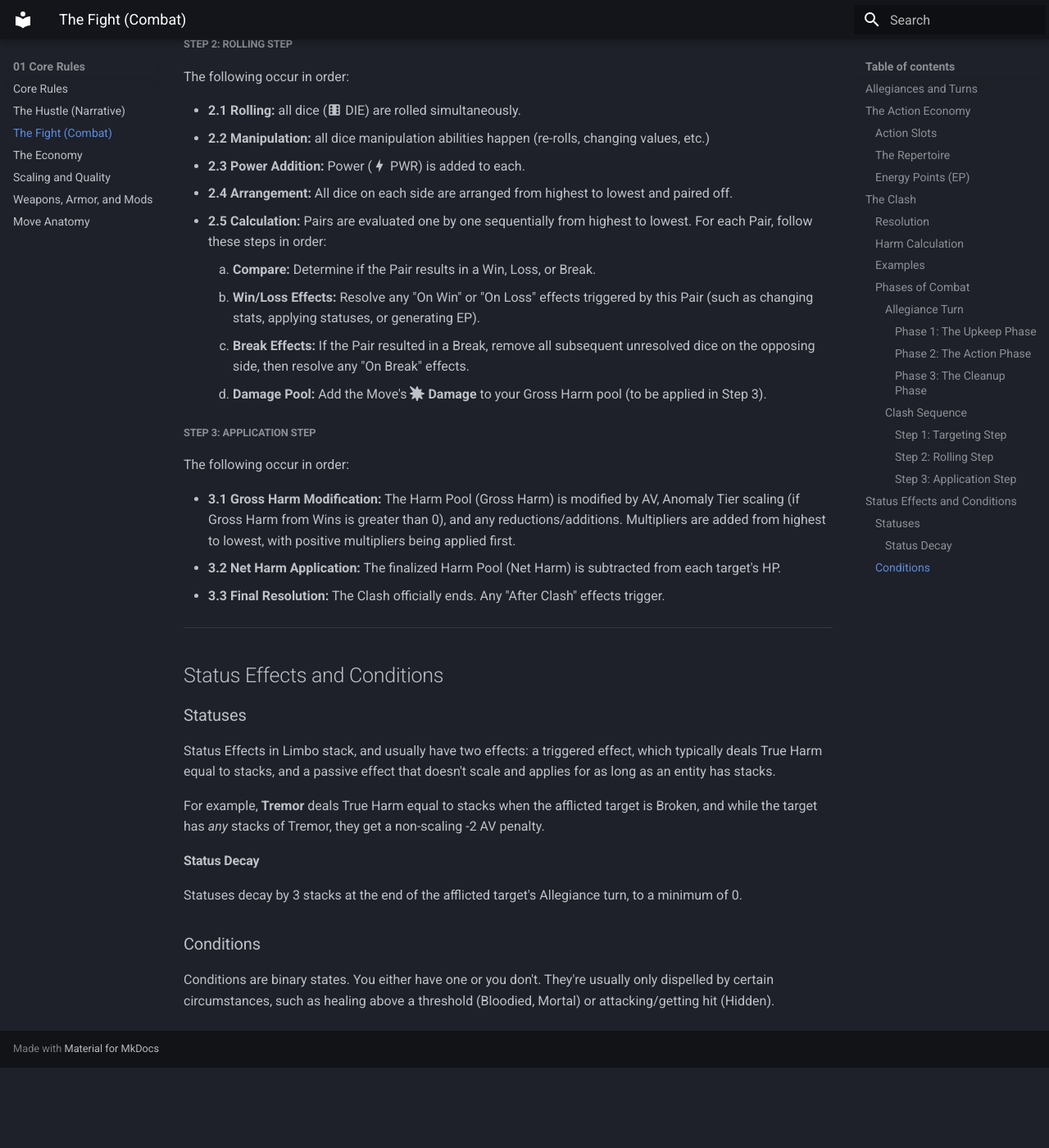
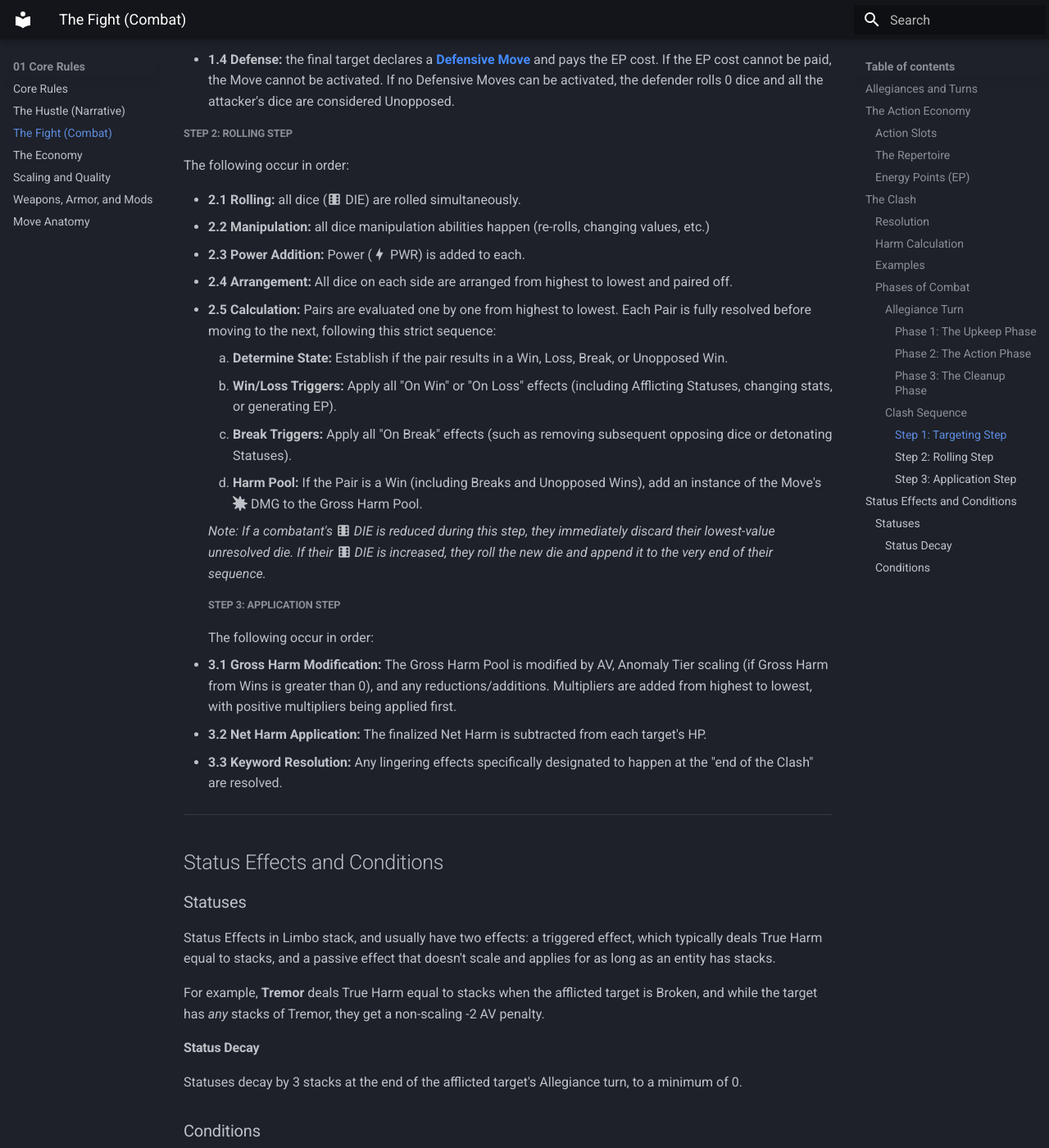
Before and after one commit to Bonfou/LimboRPG, an MkDocs documentation site: the page built from docs/01_Core_Rules/01.2_The_Fight.md, in a window 1280 px wide and 1400 px high, scrolled down 4696 px. Shown: the whole window at 82% size. Built offline with MkDocs 1.6.1 and Material for MkDocs 9.7.7, drawn with Linux system fonts in a browser that asks for light colours; before the commit the page ends 5998 px from its top, so only the background shows below that; some of the changed text lies outside the part shown.

Commit message:
Add fast sorting, alter win/loss/break triggers

```diff
--- a/docs/01_Core_Rules/01.2_The_Fight.md
+++ b/docs/01_Core_Rules/01.2_The_Fight.md
@@ -12,7 +12,7 @@
 ## The Action Economy
 While the Allegiance shares a "Turn," individuals are limited by their **Action Slots**.
 ### Action Slots
-Everyone has two **Action Slots**.
+Everyone has two **Action Slots**
 
 - **Spending Slots:** You may declare one <span class="text-offensive">**Offensive Move**</span> or Action per Slot.
 - **Defense is Free:** Using a <span class="text-defensive">**Defensive Move**</span> is reactive and does **not** cost an Action Slot.
@@ -38,21 +38,25 @@
     * *Note: Armor is passive and does not count as a Move. You must select a Defensive Move from your Weapon, Class, or Subclass in order to defend.*
 3.  **Roll:** Both parties roll six-sided dice (d6) equal to their Move's :material-dice-6: **Dice** stat, and add their Move's :material-lightning-bolt: **Power** stat to **each** die rolled.
 4.  **Sort:** Arrange all dice on each side from highest to lowest to form **Pairs**.
+
+??? tip "Table Tip: Fast Sorting"
+    When playing physically, you do not need to arrange your dice in a perfect line to resolve a Clash. Keep your rolled dice in a loose pool. Look for your highest physical die face, add your PWR, and call out the total. Your opponent does the same. Compare the two numbers, physically discard that die from your pool, and repeat for the next highest die.
+
 ### Resolution
 Compare the dice Pairwise—highest with highest, 2nd highest with 2nd highest, and so on.
 
-- **Win:** If your die is **higher** than the opponent's die, you **Win** the Pair.
+- **Win:** If your die is **higher than or equal to** the opponent's die, you **Win** the Pair.
+    - **Effect:** Add an instance of the Move's :fontawesome-solid-burst: **Damage** to your Gross Harm pool.
 - **Loss:** If your die is **lower** than the opponent's die, you suffer a **Loss**.
-- **Tie:** If both dice are equal, the character with the higher Anomaly Tier wins. If the characters' Anomaly Tiers are equal, the attacker wins.
+    - **Effect:** You deal no damage. You likely suffer **Harm** from the opponent's Win.
 - **Unopposed:** If a die has no counterpart on the opponent's side (one pool is larger than the other), it is an automatic **Win**.
-- **Break:** If a die’s modified value is **twice** that of the opponent's die (e.g., 8 vs 4), it is a **Break**. A Break counts as a standard Win, but **all subsequent unresolved dice** on the opponent's side are removed from the Clash immediately.
-
-*Dynamic Dice Pools:* If an effect applied during the Clash increases a combatant's :material-dice-6: DIE, they roll the new die and place it at the very end of their sequence. If an effect reduces a combatant's :material-dice-6: DIE, they immediately discard their lowest-value unresolved die.
-
+    - **Effect:** Add an instance of the Move's :fontawesome-solid-burst: **Damage** to your Gross Harm pool.
+- **Break:** If a die’s modified value is **twice** that of the opponent's die (e.g., 8 vs 4), it is a **Break**.
+    - **Effect:** **All subsequent dice** on the opponent's side are removed from the Clash immediately. The Break itself counts as a standard Win.
 ### Harm Calculation
 HP loss is referred to as **Harm**. It is calculated after all dice in a Clash are resolved.
 
-1.  **Sum Damage:** Sum all :fontawesome-solid-burst: **Damage** added to your Gross Harm pool from Wins (Opposed and Unopposed).
+1.  **Sum Damage:** Sum all :fontawesome-solid-burst: **Damage** from Wins (Opposed and Unopposed).
 2.  **Apply Scaling:** Determine the **Tier Disparity** between the Attacker (Weapon/Anomaly Tier) and the Target (Armor Tier). Add or subtract the **Bonus/Penalty Damage** from the Scaling Table to your sum. This is your **Gross Harm**.
     - *Note: If you score 0 Wins, you deal 0 Harm. Scaling bonuses never apply to a failed Clash.*
 3.  **Subtract AV:** Subtract the target's total **Armor Value (AV)** (Base AV + Armor Quality) from the Gross Harm.
@@ -80,7 +84,7 @@
 
 ???+ abstract "Example 2: Breaks and Tier Disparity"
     - **Amon (Tier IV Weapon / Armor)** attacks with a Heavy Weapon: **2** :material-dice-6: / **4** :material-lightning-bolt: / **8** :fontawesome-solid-burst:
-    - **Thug (Tier II Weapon / Armor)** attacks with a Swarm Class Move: **5** :material-dice-6: / **0** :material-lightning-bolt: / **2** :fontawesome-solid-burst:
+    - **Thug (Tier II Weapon / Armor)** attacks with a Class Move: **5** :material-dice-6: / **0** :material-lightning-bolt: / **2** :fontawesome-solid-burst:
     - **The Stats:** Amon has a Tier IV Weapon and the Thug has Tier II Armor (Disparity 2, or +12 Harm to the thug). Amon targets Light Armor (Base 1 AV). Thug targets Heavy Armor (Base 3 AV).
     - **The Roll:**
         - Amon: `5`, `3` :material-arrow-right: (Add +4 PWR) :material-arrow-right: **`9`, `7`**
@@ -110,7 +114,10 @@
 ##### Step 1: Targeting Step
 The following occur in order:
 
-- **1.1 Declaration:** the attacker declares an <span class="text-offensive">**Offensive Move**</span>, pays the EP cost, then declares a target. If the EP cost cannot be paid, the Move cannot be activated. When declaring an Offensive Move that is not [Innate](../04_Compendium/04.2_Keywords.md/#innate), you must choose which of your equipped Weapons you are using to make that Move. Only the effects of that Weapon's Feature are applied.
+- **1.1 Declaration:** the attacker declares an <span class="text-offensive">**Offensive Move**</span>, pays the EP cost, then declares a target. If the EP cost cannot be paid, the Move cannot be activated.
+!!! warning "Weapon Move Declaration"
+	When declaring an Offensive Move that is not [Innate](../04_Compendium/04.2_Keywords.md/#innate), you must choose which of your equipped Weapons you are using to make that Move. Only the effects of that Weapon's Feature are applied.
+
 - **1.2 Intervention:** this is the short window where the target may be changed. The target may be changed multiple times.
 - **1.3 Lock-In:** the final target is locked in.
 - **1.4 Defense:** the final target declares a <span class="text-defensive">**Defensive Move**</span> and pays the EP cost. If the EP cost cannot be paid, the Move cannot be activated. If no Defensive Moves can be activated, the defender rolls 0 dice and all the attacker's dice are considered Unopposed.
@@ -121,18 +128,19 @@
 - **2.2 Manipulation:** all dice manipulation abilities happen (re-rolls, changing values, etc.)
 - **2.3 Power Addition:** Power (:material-lightning-bolt: PWR) is added to each.
 - **2.4 Arrangement:** All dice on each side are arranged from highest to lowest and paired off.
-- **2.5 Calculation:** Pairs are evaluated one by one sequentially from highest to lowest. For each Pair, follow these steps in order:
-    1. **Compare:** Determine if the Pair results in a Win, Loss, or Break.
-    2. **Win/Loss Effects:** Resolve any "On Win" or "On Loss" effects triggered by this Pair (such as changing stats, applying statuses, or generating EP).
-    3. **Break Effects:** If the Pair resulted in a Break, remove all subsequent unresolved dice on the opposing side, then resolve any "On Break" effects.
-    4. **Damage Pool:** Add the Move's :fontawesome-solid-burst: **Damage** to your Gross Harm pool (to be applied in Step 3).
+- **2.5 Calculation:** Pairs are evaluated one by one from highest to lowest. Each Pair is fully resolved before moving to the next, following this strict sequence:
+    1. **Determine State:** Establish if the pair results in a Win, Loss, Break, or Unopposed Win.
+    2. **Win/Loss Triggers:** Apply all "On Win" or "On Loss" effects (including Afflicting Statuses, changing stats, or generating EP).
+    3. **Break Triggers:** Apply all "On Break" effects (such as removing subsequent opposing dice or detonating Statuses).
+    4. **Harm Pool:** If the Pair is a Win (including Breaks and Unopposed Wins), add an instance of the Move's :fontawesome-solid-burst: DMG to the Gross Harm Pool.
+
+    *Note: If a combatant's :material-dice-6: DIE is reduced during this step, they immediately discard their lowest-value unresolved die. If their :material-dice-6: DIE is increased, they roll the new die and append it to the very end of their sequence.*
 ##### Step 3: Application Step
 The following occur in order:
 
-- **3.1 Gross Harm Modification:** The Harm Pool (Gross Harm) is modified by AV, Anomaly Tier scaling (if Gross Harm from Wins is greater than 0), and any reductions/additions. Multipliers are added from highest to lowest, with positive multipliers being applied first.
-- **3.2 Net Harm Application:** The finalized Harm Pool (Net Harm) is subtracted from each target's HP.
-- **3.3 Final Resolution:** The Clash officially ends. Any "After Clash" effects trigger.
-
+- **3.1 Gross Harm Modification:** The Gross Harm Pool is modified by AV, Anomaly Tier scaling (if Gross Harm from Wins is greater than 0), and any reductions/additions. Multipliers are added from highest to lowest, with positive multipliers being applied first.
+- **3.2 Net Harm Application:** The finalized Net Harm is subtracted from each target's HP.
+- **3.3 Keyword Resolution:** Any lingering effects specifically designated to happen at the "end of the Clash" are resolved.
 
 ---
 ## Status Effects and Conditions
```
